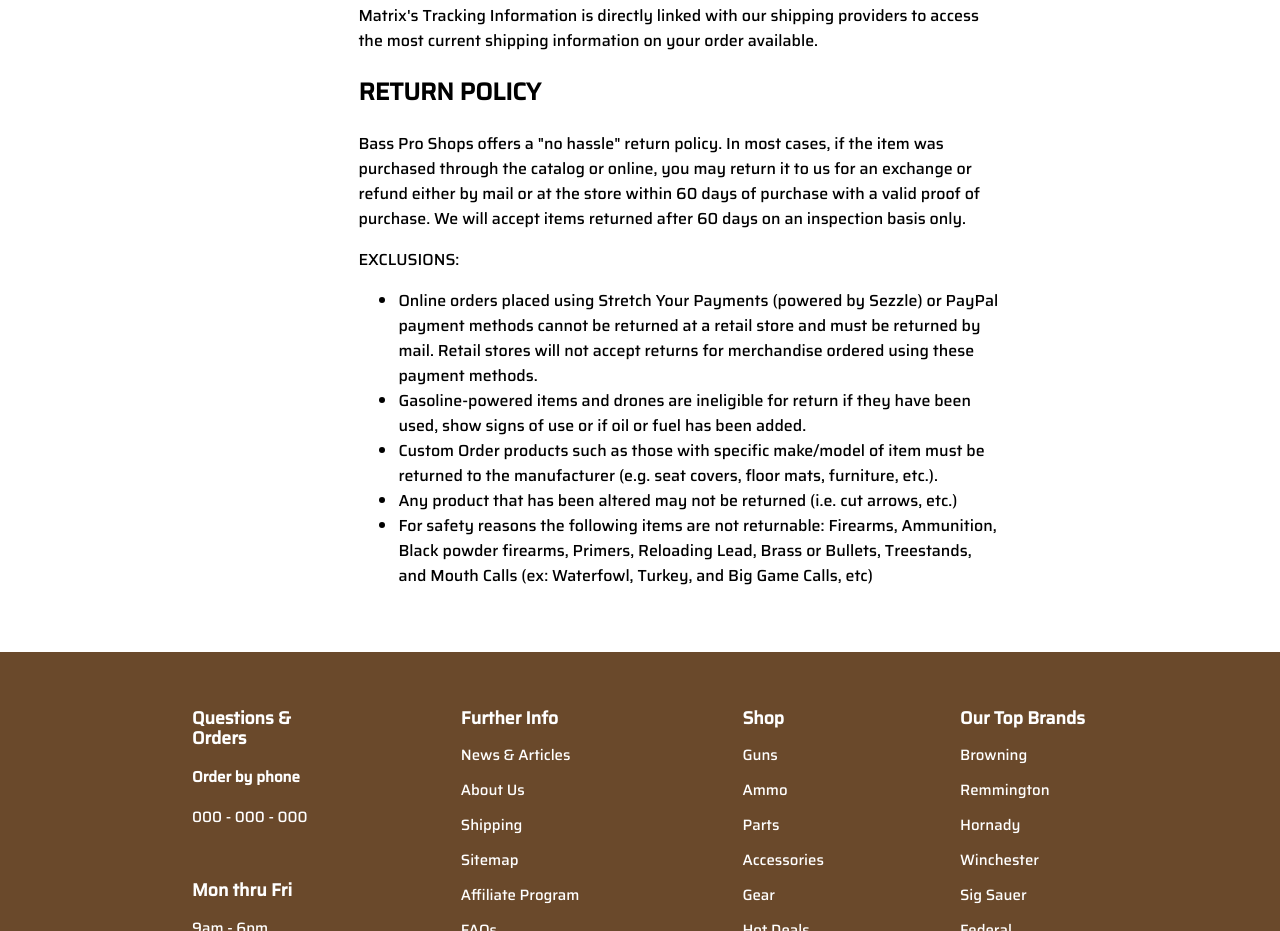
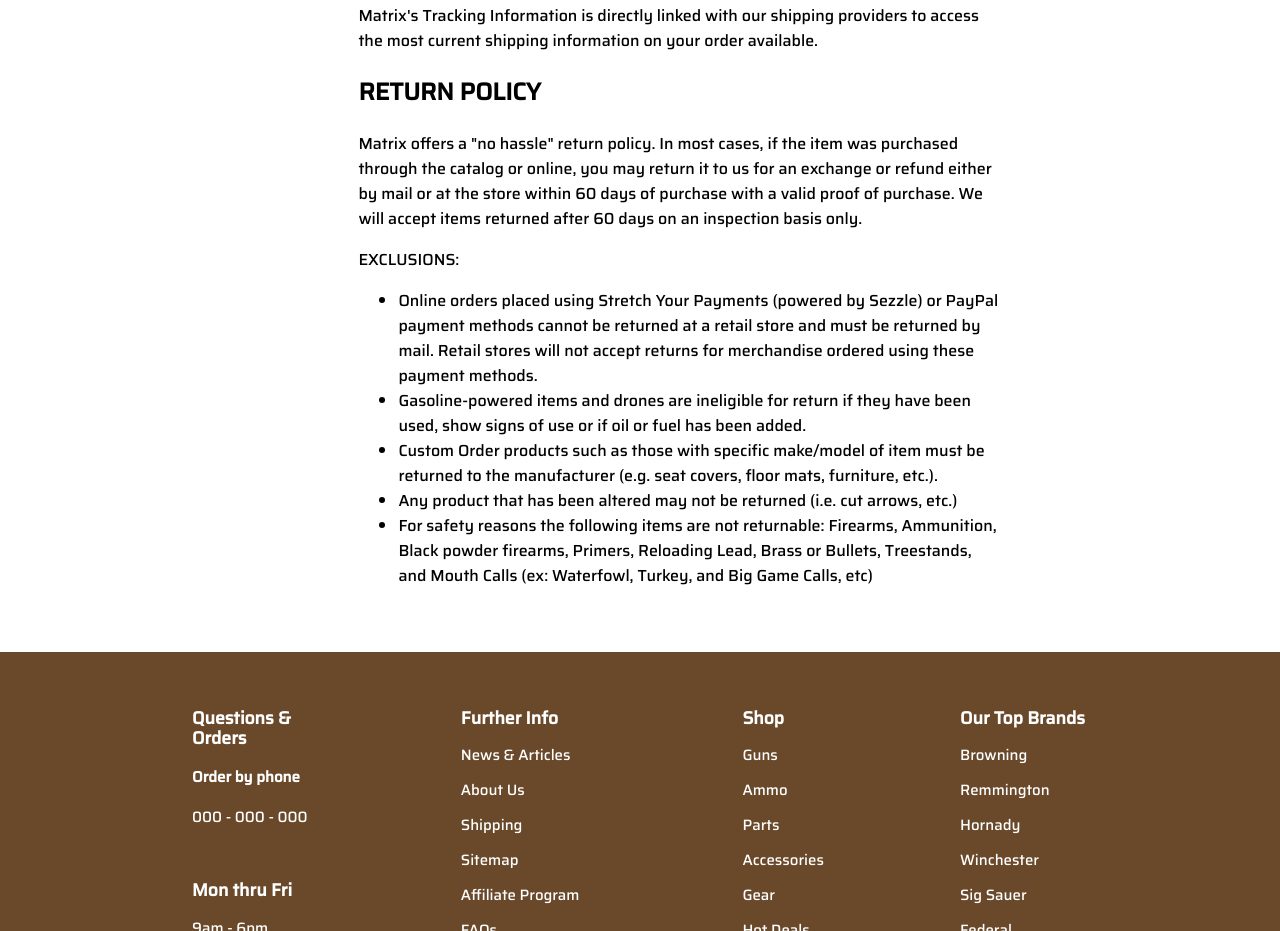
Before and after one commit to TheDegman/Matrix, a plain HTML site: page faq.html in a window 1280 px wide. Shown: the part 979-1910 px from the top of the page. Drawn offline with Linux system fonts and the light colour scheme.

Commit message:
Update faq.html

```diff
--- a/faq.html
+++ b/faq.html
@@ -61,7 +61,7 @@
           <h2>WHERE'S MY ORDER?</h2>
           <p>Matrix's Tracking Information is directly linked with our shipping providers to access the most current shipping information on your order available.</p>
           <h2>RETURN POLICY</h2>
-          <p>Bass Pro Shops offers a "no hassle" return policy. In most cases, if the item was purchased through the catalog or online, you may return it to us for an exchange or refund either by mail or at the store within 60 days of purchase with a valid proof of purchase. We will accept items returned after 60 days on an inspection basis only.</p>
+          <p>Matrix offers a "no hassle" return policy. In most cases, if the item was purchased through the catalog or online, you may return it to us for an exchange or refund either by mail or at the store within 60 days of purchase with a valid proof of purchase. We will accept items returned after 60 days on an inspection basis only.</p>
           <p>EXCLUSIONS:</p>
           <ul>
               <li>Online orders placed using Stretch Your Payments (powered by Sezzle) or PayPal payment methods cannot be returned at a retail store and must be returned by mail. Retail stores will not accept returns for merchandise ordered using these payment methods.</li>
```
